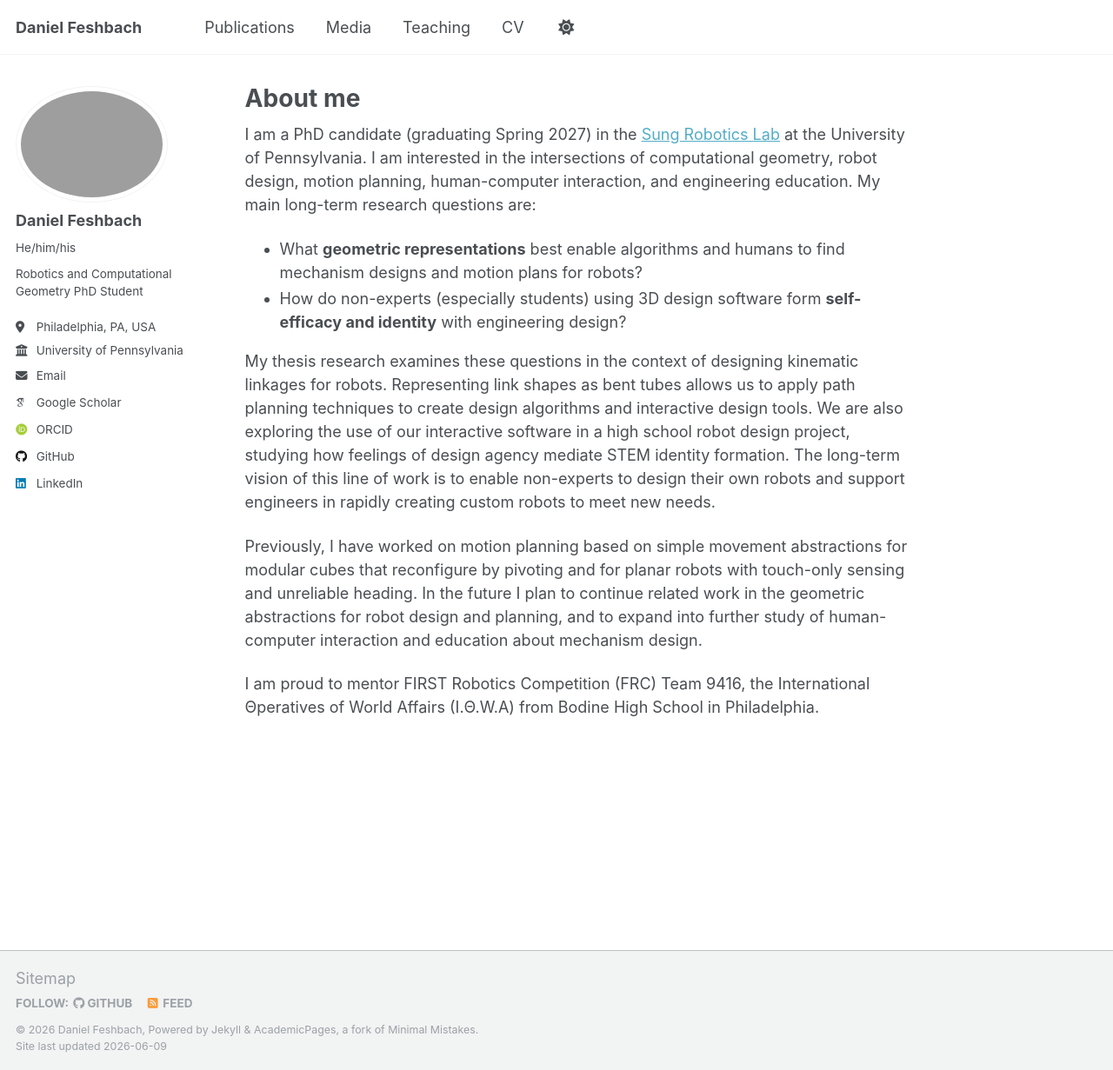
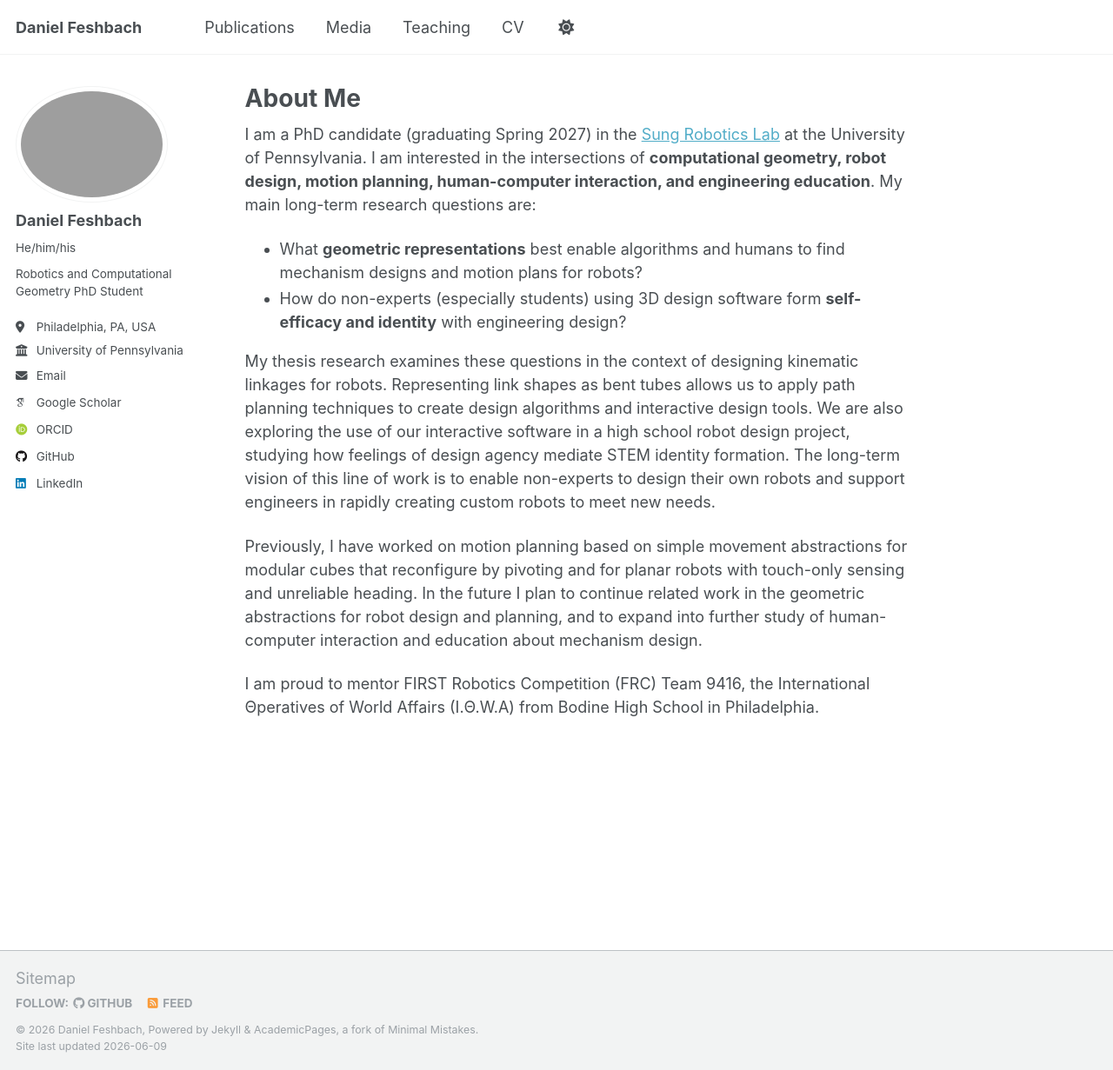
Before and after one commit to DanielFeshbach/danielfeshbach.github.io, a Jekyll site: the page built from _pages/about.md, in a window 1280 px wide and 1231 px high. Shown: the whole window at 87% size. Built offline with Jekyll 4.4.1, drawn with Linux system fonts in a browser that asks for light colours; some web fonts are replaced.

Commit message:
Slight edit to About Me

```diff
--- a/_pages/about.md
+++ b/_pages/about.md
@@ -1,12 +1,12 @@
 ---
 permalink: /
-title: "About me"
+title: "About Me"
 author_profile: true
 redirect_from:
   - /about/
   - /about.html
 ---
-I am a PhD candidate (graduating Spring 2027) in the [Sung Robotics Lab](https://sung.seas.upenn.edu/) at the University of Pennsylvania. I am interested in the intersections of computational geometry, robot design, motion planning, human-computer interaction, and engineering education. My main long-term research questions are:
+I am a PhD candidate (graduating Spring 2027) in the [Sung Robotics Lab](https://sung.seas.upenn.edu/) at the University of Pennsylvania. I am interested in the intersections of **computational geometry, robot design, motion planning, human-computer interaction, and engineering education**. My main long-term research questions are:
 
 - What **geometric representations** best enable algorithms and humans to find mechanism designs and motion plans for robots?
 - How do non-experts (especially students) using 3D design software form **self-efficacy and identity** with engineering design?
```
